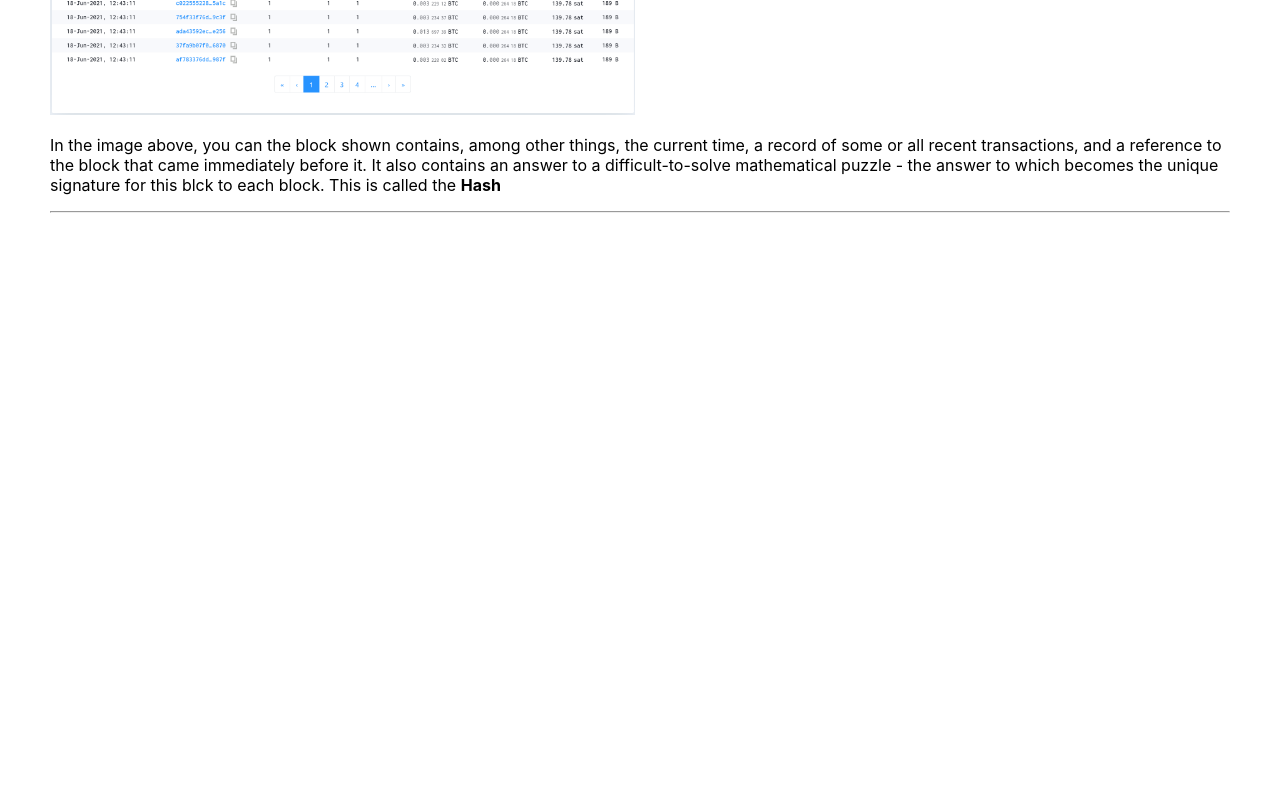
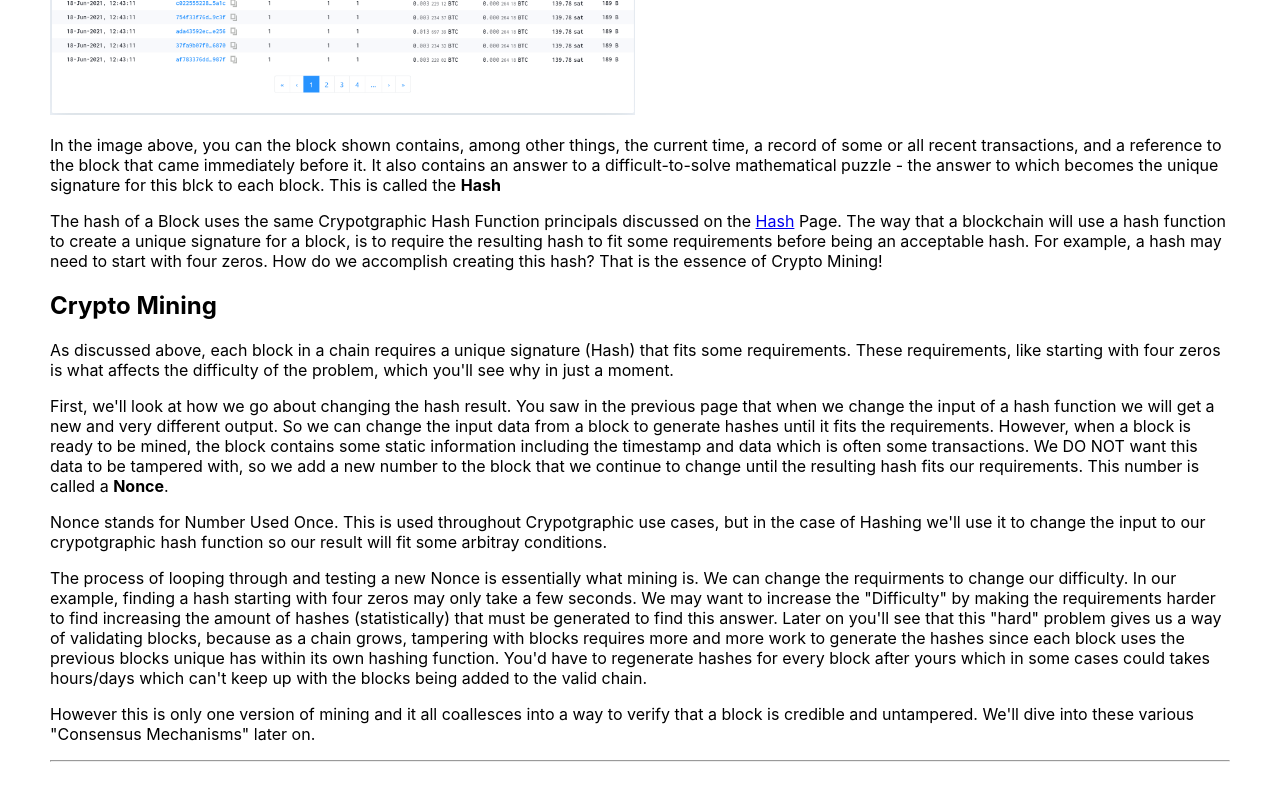
Before and after one commit to joecaro/blockchain-demo-reactJS, a React (Create React App) app: page /block in a window 1280 px wide. Shown: the part 682-1482 px from the top of the page. Before the commit the page ends 953 px from the top, so only its background shows below. Built offline with nearby package versions, Linux system fonts and the light colour scheme.

Commit message:
block content

```diff
--- a/src/Pages/Block.js
+++ b/src/Pages/Block.js
@@ -1,4 +1,5 @@
 import React from "react";
+import { Link } from "react-router-dom";
 
 export default function Block() {
   return (
@@ -21,6 +22,61 @@ export default function Block() {
         answer to which becomes the unique signature for this blck to each
         block. This is called the <strong>Hash</strong>
       </p>
+      <p>
+        The hash of a Block uses the same Crypotgraphic Hash Function principals
+        discussed on the <Link to='/hash'>Hash</Link> Page. The way that a
+        blockchain will use a hash function to create a unique signature for a
+        block, is to require the resulting hash to fit some requirements before
+        being an acceptable hash. For example, a hash may need to start with
+        four zeros. How do we accomplish creating this hash? That is the essence
+        of Crypto Mining!
+      </p>
+      <h2>Crypto Mining</h2>
+      <p>
+        As discussed above, each block in a chain requires a unique signature
+        (Hash) that fits some requirements. These requirements, like starting
+        with four zeros is what affects the difficulty of the problem, which
+        you'll see why in just a moment.
+      </p>
+      <p>
+        First, we'll look at how we go about changing the hash result. You saw
+        in the previous page that when we change the input of a hash function we
+        will get a new and very different output. So we can change the input
+        data from a block to generate hashes until it fits the requirements.
+        However, when a block is ready to be mined, the block contains some
+        static information including the timestamp and data which is often some
+        transactions. We DO NOT want this data to be tampered with, so we add a
+        new number to the block that we continue to change until the resulting
+        hash fits our requirements. This number is called a{" "}
+        <strong>Nonce</strong>.
+      </p>
+      <p>
+        Nonce stands for Number Used Once. This is used throughout Crypotgraphic
+        use cases, but in the case of Hashing we'll use it to change the input
+        to our crypotgraphic hash function so our result will fit some arbitray
+        conditions.
+      </p>
+      <p>
+        The process of looping through and testing a new Nonce is essentially
+        what mining is. We can change the requirments to change our difficulty.
+        In our example, finding a hash starting with four zeros may only take a
+        few seconds. We may want to increase the "Difficulty" by making the
+        requirements harder to find increasing the amount of hashes
+        (statistically) that must be generated to find this answer. Later on
+        you'll see that this "hard" problem gives us a way of validating blocks,
+        because as a chain grows, tampering with blocks requires more and more
+        work to generate the hashes since each block uses the previous blocks
+        unique has within its own hashing function. You'd have to regenerate
+        hashes for every block after yours which in some cases could takes
+        hours/days which can't keep up with the blocks being added to the valid
+        chain.
+      </p>
+      <p>
+        However this is only one version of mining and it all coallesces into a
+        way to verify that a block is credible and untampered. We'll dive into
+        these various "Consensus Mechanisms" later on.
+      </p>
+
       <hr />
     </>
   );
```
